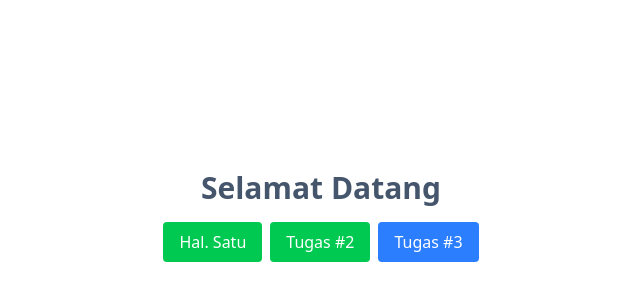
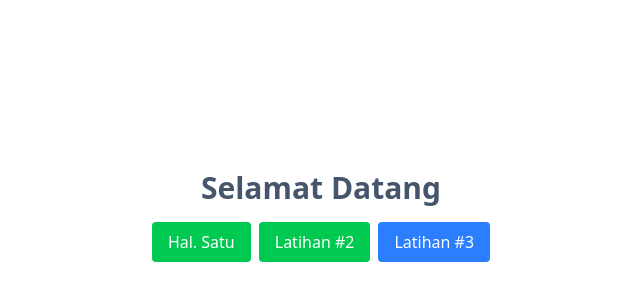
Before and after one commit to latansamashiro/vue-basic, a Vue app: page / in a window 1280 px wide. Shown: the part 184-484 px from the top of the page, without its empty margins (319-959 px from the left). Built offline with nearby package versions, Linux system fonts and the light colour scheme.

Commit message:
update exercise

```diff
--- a/src/components/HelloWorld.vue
+++ b/src/components/HelloWorld.vue
@@ -10,12 +10,12 @@
       <RouterLink
         to="/page-two"
         class="px-4 py-2 text-white bg-green-500 rounded cursor-pointer"
-        >Tugas #2</RouterLink
+        >Latihan #2</RouterLink
       >
       <RouterLink
         to="/page-three"
         class="px-4 py-2 text-white bg-blue-500 rounded cursor-pointer"
-        >Tugas #3</RouterLink
+        >Latihan #3</RouterLink
       >
     </div>
   </div>
--- a/src/components/PageTwo.vue
+++ b/src/components/PageTwo.vue
@@ -13,7 +13,7 @@ const toggleReadonly = () => {
     <div
       class="container mx-auto my-4 flex flex-col items-center justify-center p-4"
     >
-      <h1 class="text-2xl font-bold text-slate-600">Tugas #2</h1>
+      <h1 class="text-2xl font-bold text-slate-600">Latihan #2</h1>
       <div class="flex items-center justify-center mt-4 flex-col gap-4">
         <input
           type="text"
@@ -48,7 +48,11 @@ const toggleReadonly = () => {
               berganti menjadi readonly dan sebaliknya.
               <span
                 class="w-12 flex items-center justify-center px-2 py-1"
-                :class="isReadonly ? 'bg-green-400 text-slate-100' : 'bg-red-400 text-slate-100'"
+                :class="
+                  isReadonly
+                    ? 'bg-green-400 text-slate-100'
+                    : 'bg-red-400 text-slate-100'
+                "
               >
                 {{ isReadonly ? "ON" : "OFF" }}
               </span>
```
